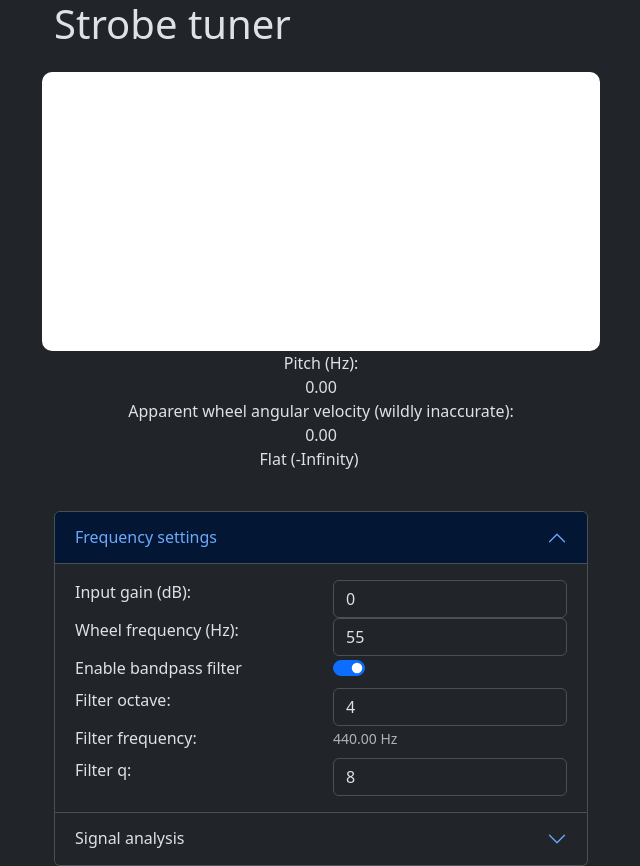
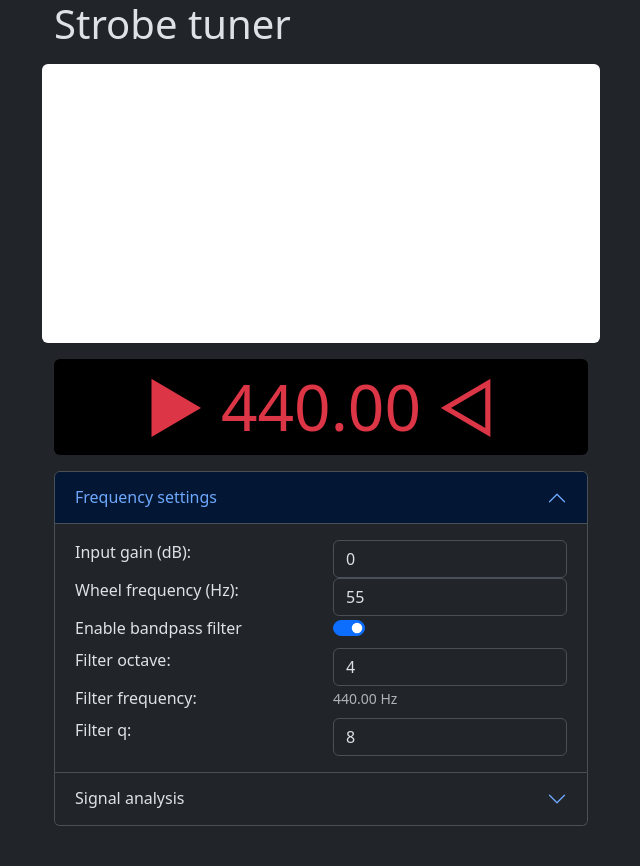
Before and after one commit to frun36/strobe-tuner, a React (Vite) app: page / in a window 1280 px wide. Shown: the whole page, without its empty margins (319-959 px from the left). After the commit the page ends 826 px from the top, so only its background shows below. Built offline with nearby package versions, Linux system fonts and the light colour scheme; no server answers.

Commit message:
Add proper helper display

```diff
--- a/src/components/TunerDisplay.jsx
+++ b/src/components/TunerDisplay.jsx
@@ -29,21 +29,20 @@ export default function TunerDisplay({ img, positionBuffer, pitch, apparentOmega
         });
     }, [positionBuffer, img])
 
-    return <div className="my-4 text-center">
-        <Row>
-            <canvas ref={canvasRef} width="400" height="200" style={{
-                borderRadius: "10px",
+    return <div>
+        <Row className="my-3">
+            <canvas ref={canvasRef} className="rounded" width="400" height="200" style={{
                 padding: "0px",
             }} />
         </Row>
-        <Row>
+        {/* <Row>
             <label htmlFor="inputFrequency">Pitch (Hz): </label>
             <output id="inputFrequency">{pitch.toFixed(2)}</output>
         </Row>
         <Row>
             <label htmlFor="apparentOmega">Apparent wheel angular velocity (wildly inaccurate): </label>
             <output id="apparentOmega">{(apparentOmega.toFixed(2))}</output>
-        </Row>
+        </Row> */}
         <Row>
             <TunerHelper pitch={pitch} desiredPitch={desiredPitch} />
         </Row>
--- a/src/components/TunerHelper.jsx
+++ b/src/components/TunerHelper.jsx
@@ -2,18 +2,26 @@ import { Row } from "react-bootstrap"
 
 export default function TunerHelper({ desiredPitch, pitch }) {
     const getMessage = (desiredPitch, pitch) => {
-        const cents = 1200 * Math.log2(pitch/desiredPitch);
+        const cents = 1200 * Math.log2(pitch / desiredPitch);
 
-        if (Math.abs(cents) < 1) {
-            return "Ok (" + cents.toFixed(2) + ")";
+        if (Math.abs(cents) < 3) {
+            return "ok";
         } else if (cents > 0) {
-            return "Sharp (+" + cents.toFixed(2) + ")";
+            return "sharp";
         } else {
-            return "Flat (" + cents.toFixed(2) + ")";
+            return "flat";
         }
     };
 
-    return <Row>
-        <p>{getMessage(desiredPitch, pitch)}</p>
-    </Row>
+    const message = getMessage(desiredPitch, pitch);
+
+    const color = message == "ok" ? "text-success" : "text-danger";
+    const display = (message == "flat" ? "► " : "▻ ") + desiredPitch.toFixed(2) + (message == "sharp" ? " ◄" : " ◅")
+
+    return <Row className="mx-auto text-center">
+        <p className={color + " rounded"} style={{
+            fontSize: 64,
+            backgroundColor: "#000000",
+        }}>{display}</p>
+    </Row >
 }
```
